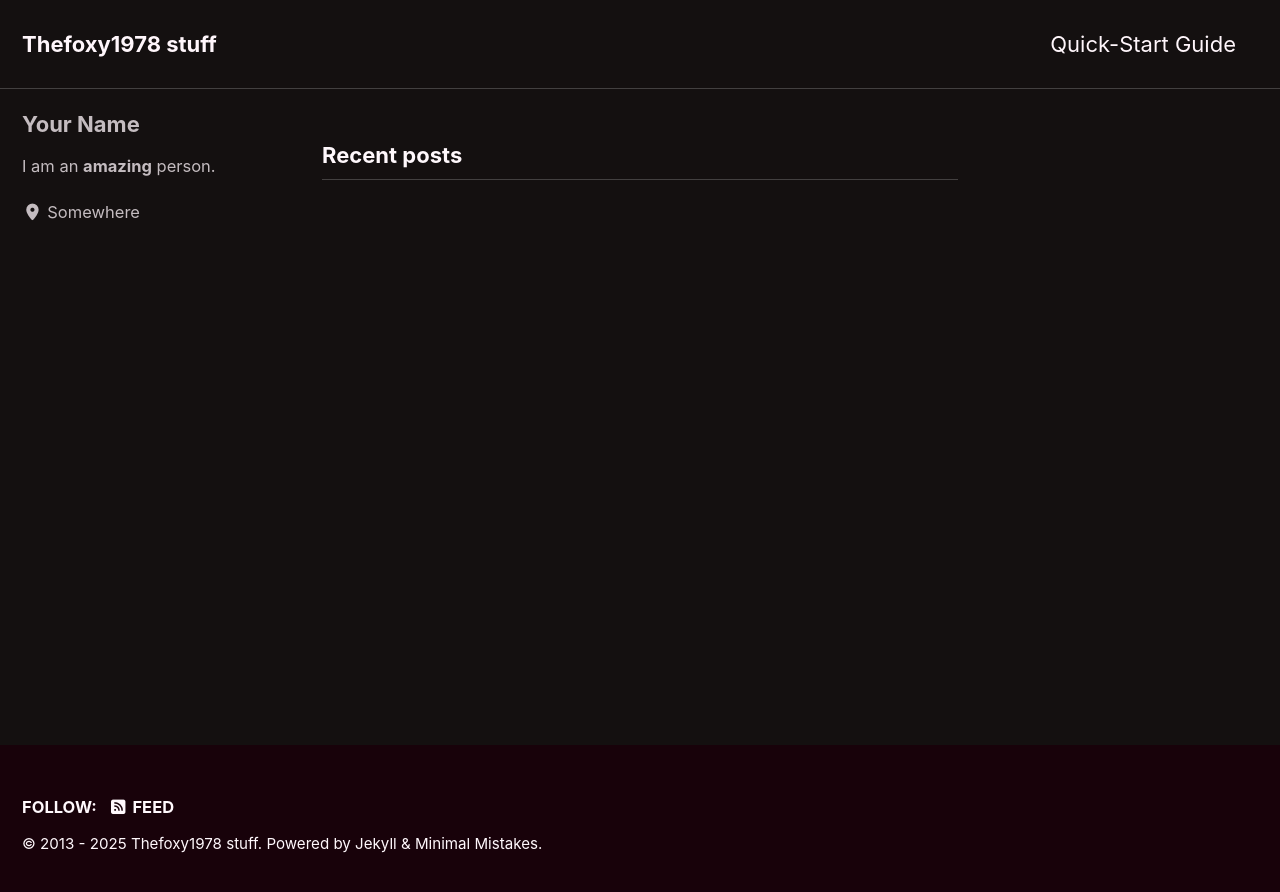
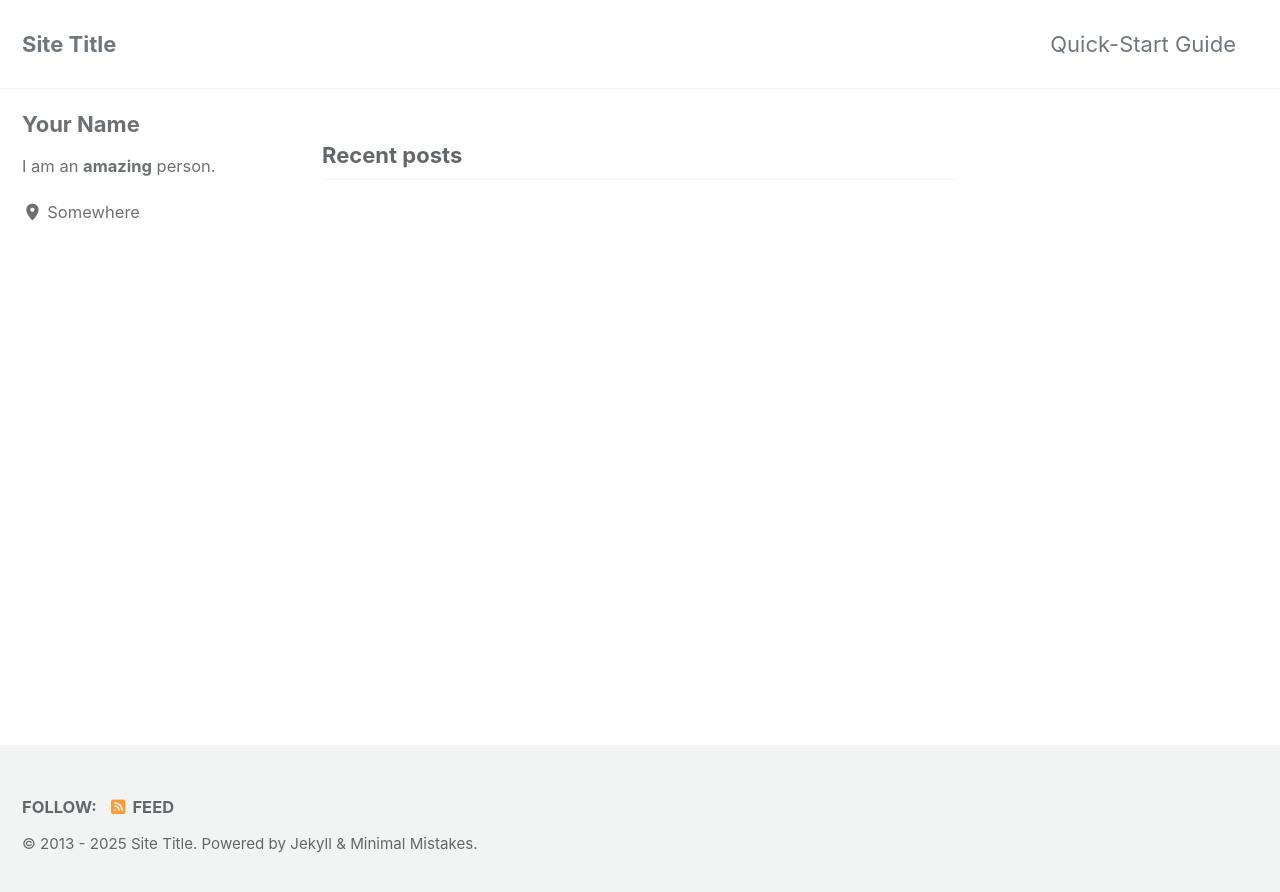
Before and after one commit to Thefoxy1978/Thefoxy1978.github.io, a Jekyll site: the page built from index.html, in a window 1280 px wide. Shown: the top 892 px of the page. Built offline with Jekyll 4.4.1, drawn with Linux system fonts in a browser that asks for light colours; cached includes are drawn as plain includes; the list of posts is cut into pages by our own code.

Commit message:
Update files

```diff
--- /dev/null
+++ b/Gemfile
@@ -0,0 +1,2 @@
+source "https://rubygems.org"
+gemspec
--- a/_config.yml
+++ b/_config.yml
@@ -10,19 +10,19 @@
 # Review documentation to determine if you should use `theme` or `remote_theme`
 # https://mmistakes.github.io/minimal-mistakes/docs/quick-start-guide/#installing-the-theme
 
-theme                  : "minimal-mistakes-jekyll"
+# theme                  : "minimal-mistakes-jekyll"
 # remote_theme           : "mmistakes/minimal-mistakes"
-minimal_mistakes_skin    : "neon" # "air", "aqua", "contrast", "dark", "dirt", "neon", "mint", "plum", "sunrise"
+minimal_mistakes_skin    : "default" # "air", "aqua", "contrast", "dark", "dirt", "neon", "mint", "plum", "sunrise"
 
 # Site Settings
 locale                   : "en-US"
 rtl                      : # true, false (default) # turns direction of the page into right to left for RTL languages
-title                    : "Thefoxy1978 stuff"
+title                    : "Site Title"
 title_separator          : "-"
 subtitle                 : # site tagline that appears below site title in masthead
-name                     : "Thefoxy1978"
-description              : "Game developers, Q&A Tester, Software Developer ."
-url                      : "https://https://thefoxy1978.github.io/"
+name                     : "Your Name"
+description              : "An amazing website."
+url                      : # the base hostname & protocol for your site e.g. "https://mmistakes.github.io"
 baseurl                  : # the subpath of your site, e.g. "/blog"
 repository               : # GitHub username/repo-name e.g. "mmistakes/minimal-mistakes"
 teaser                   : # path of fallback teaser image, e.g. "/assets/images/500x300.png"
```
Also changed, not shown: minimal-mistakes-jekyll.gemspec (added), 1 other file.
